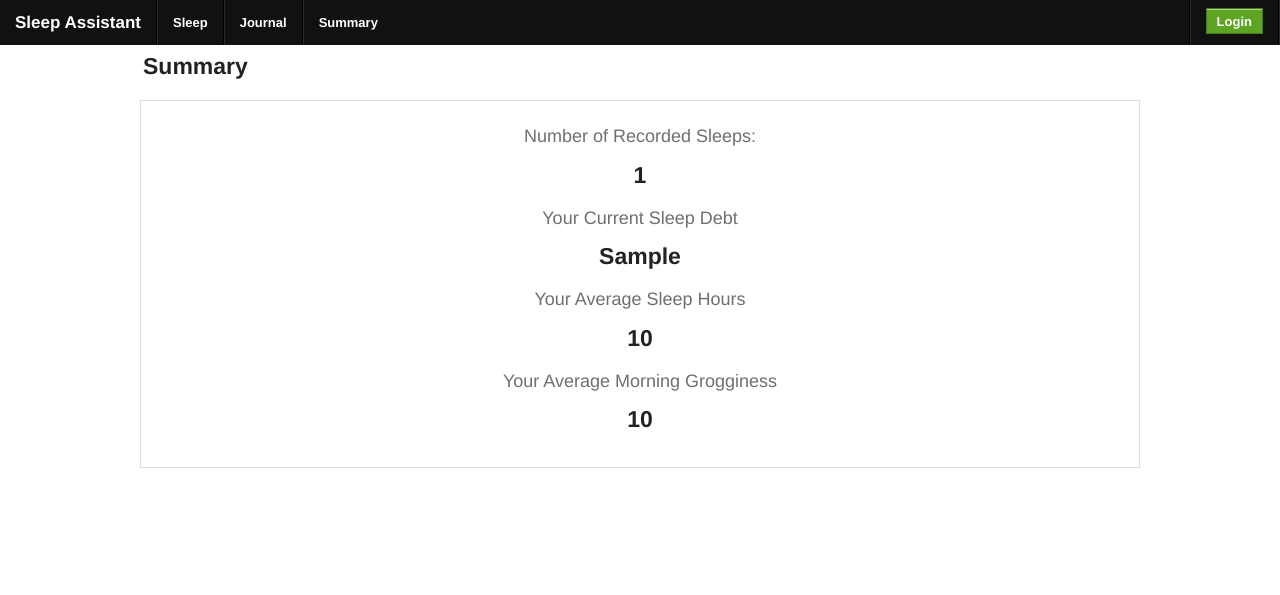
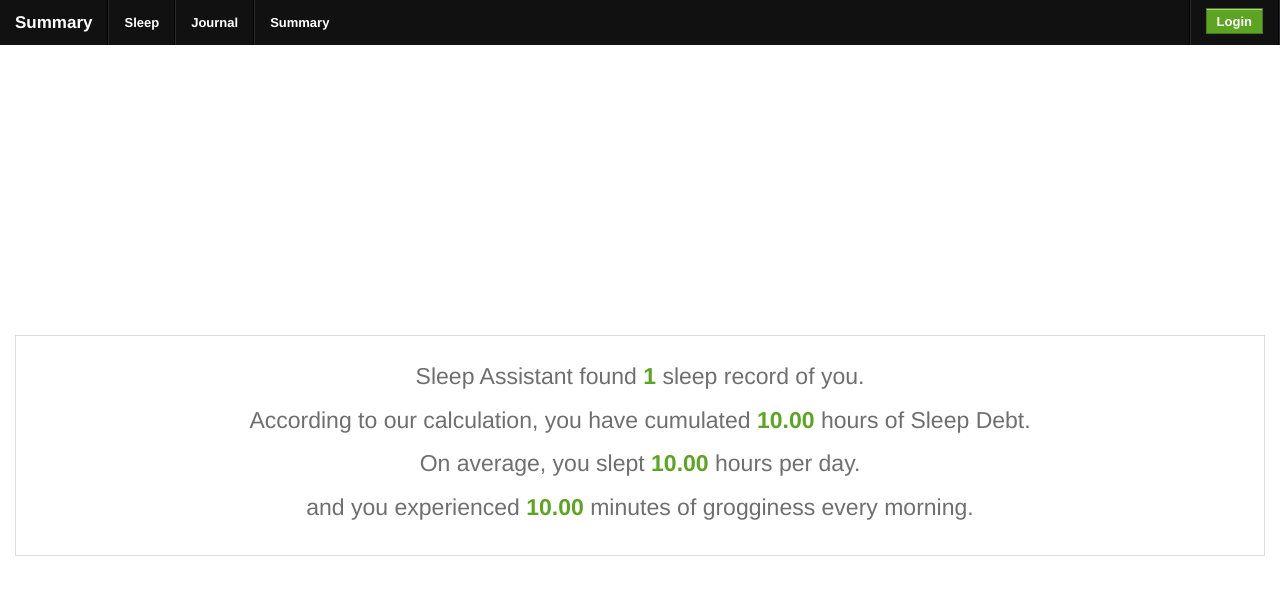
Before and after one commit to Hongxia/SleepAssistant, a Django app: template WebServer/SleepAssistant/apps/journal/templates/summary.html in a window 1280 px wide. Shown: the top 595 px of the page. Run offline with Django 3.2, Linux system fonts and the light colour scheme; the template is opened without the code that fills it: most values are stand-ins (such as "Sample title", 1, 10 or a date in 2020); parts of the project's set-up code (start-up, migrations or seed data) failed here and were passed over; some libraries are stand-ins or nearby versions.

Commit message:
partly finished revising UI

```diff
--- a/WebServer/SleepAssistant/apps/journal/templates/summary.html
+++ b/WebServer/SleepAssistant/apps/journal/templates/summary.html
@@ -4,30 +4,36 @@
 Summary
 {% endblock %}
 
+{% block navheader %}
+Summary
+{% endblock %}
+
+{% load humanize %}
 {% block content %}
-    <div class="row">
-        <div style="padding-left:3px;"><h4>Summary</h4></div>
-
+    <div id="vertical-center" class="small-12 columns">
         <fieldset>
-            <div class="small-12 columns text-center">
-                <h5 class="subheader">Number of Recorded Sleeps:</h5>
-                <h4>{{ record_count }}</h4>
-            </div>
-
-            <div class="small-12 columns text-center">
-                <h5 class="subheader">Your Current Sleep Debt</h5>
-                <h4>{{ sleep_debt }}</h4>
-            </div>
-
-            <div class="small-12 columns text-center">
-                <h5 class="subheader">Your Average Sleep Hours</h5>
-                <h4>{{ average_sleep_hours }}</h4>
-            </div>
-
-            <div class="small-12 columns text-center">
-                <h5 class="subheader">Your Average Morning Grogginess</h5>
-                <h4>{{ average_grog }}</h4>
+            <div class="row text-center">
+                <h4 class="subheader">
+                    Sleep Assistant found <a href="#"><strong>{{ record_count|intcomma }}</strong></a> sleep {% if record_count == 1 %}record{% else %}records{% endif %} of you.
+                </h4>
+                <h4 class="subheader">
+                    According to our calculation, you have cumulated <a href="#"><strong>{{ sleep_debt|floatformat:2|intcomma }}</strong></a> hours of Sleep Debt.
+                </h4>
+                <h4 class="subheader">
+                    On average, you slept <a href="#"><strong>{{ average_sleep_hours|floatformat:2|intcomma }}</strong></a> hours per day.
+                </h4>
+                <h4 class="subheader">
+                   and you experienced <a href="#"><strong>{{ average_grog|floatformat:2|intcomma }}</strong></a> minutes of grogginess every morning.
+                </h4>
             </div>
         </fieldset>
     </div>
 {% endblock %}
+
+{% load staticfiles %}
+{% block css %}
+    <link rel="stylesheet" href="{% static 'css/layout.css' %}" />
+{% endblock %}
+{% block javascript %}
+    <script src="{% static 'js/layout.js' %}"></script>
+{% endblock %}
--- a/WebServer/SleepAssistant/settings.py
+++ b/WebServer/SleepAssistant/settings.py
@@ -140,6 +140,7 @@
     'django.contrib.sites',
     'django.contrib.messages',
     'django.contrib.staticfiles',
+    'django.contrib.humanize',
 
     # django admin
     #'django.contrib.admin',
--- /dev/null
+++ b/WebServer/SleepAssistant/static/css/layout.css
@@ -0,0 +1,4 @@
+div.vertical-space
+{
+	margin-top: 40px;
+}
--- /dev/null
+++ b/WebServer/SleepAssistant/static/js/layout.js
@@ -0,0 +1,12 @@
+// Document Ready
+$(document).ready(function(){
+	vertical_center();
+});
+
+function vertical_center() {
+	var container = $("#vertical-center");
+	if (container) {
+		var margin_top = ($(window).height() - container.height()) / 2;
+		container.css("margin-top", margin_top);
+	}
+}
--- a/WebServer/SleepAssistant/templates/phone_base.html
+++ b/WebServer/SleepAssistant/templates/phone_base.html
@@ -14,6 +14,7 @@
 	<link rel="stylesheet" href="{% static 'foundation/css/normalize.css' %}" />
 	<!-- If you are using CSS version, add this -->
 	<link rel="stylesheet" href="{% static 'foundation/css/foundation.min.css' %}" />
+	{% block css %}{% endblock %}
 	<script src="{% static 'foundation/js/custom.modernizr.js' %}"></script>
 </head>
 
@@ -23,7 +24,7 @@
 		<nav class="top-bar">
 			<ul class="title-area">
 				<li class="name">
-					<h1><a href="#">Sleep Assistant</a></h1>
+					<h1><a href="#">{% block navheader %}Sleep Assistant{% endblock %}</a></h1>
 				</li>
 				<li class="toggle-topbar menu-icon">
 					<a href="#"><span>Menu</span></a>
```
Also changed, not shown: WebServer/SleepAssistant/apps/journal/templates/getup.html (+14 -3 lines), WebServer/SleepAssistant/apps/journal/templates/getup_questions.html (+17 -3 lines), WebServer/SleepAssistant/apps/journal/templates/journal_entry.html (+14 -4 lines), WebServer/SleepAssistant/apps/journal/templates/sleep.html (+22 -7 lines), WebServer/SleepAssistant/apps/journal/views.py (+6 -4 lines), WebServer/SleepAssistant/static/js/sleep.js (renamed from WebServer/SleepAssistant/static/journal.js).
